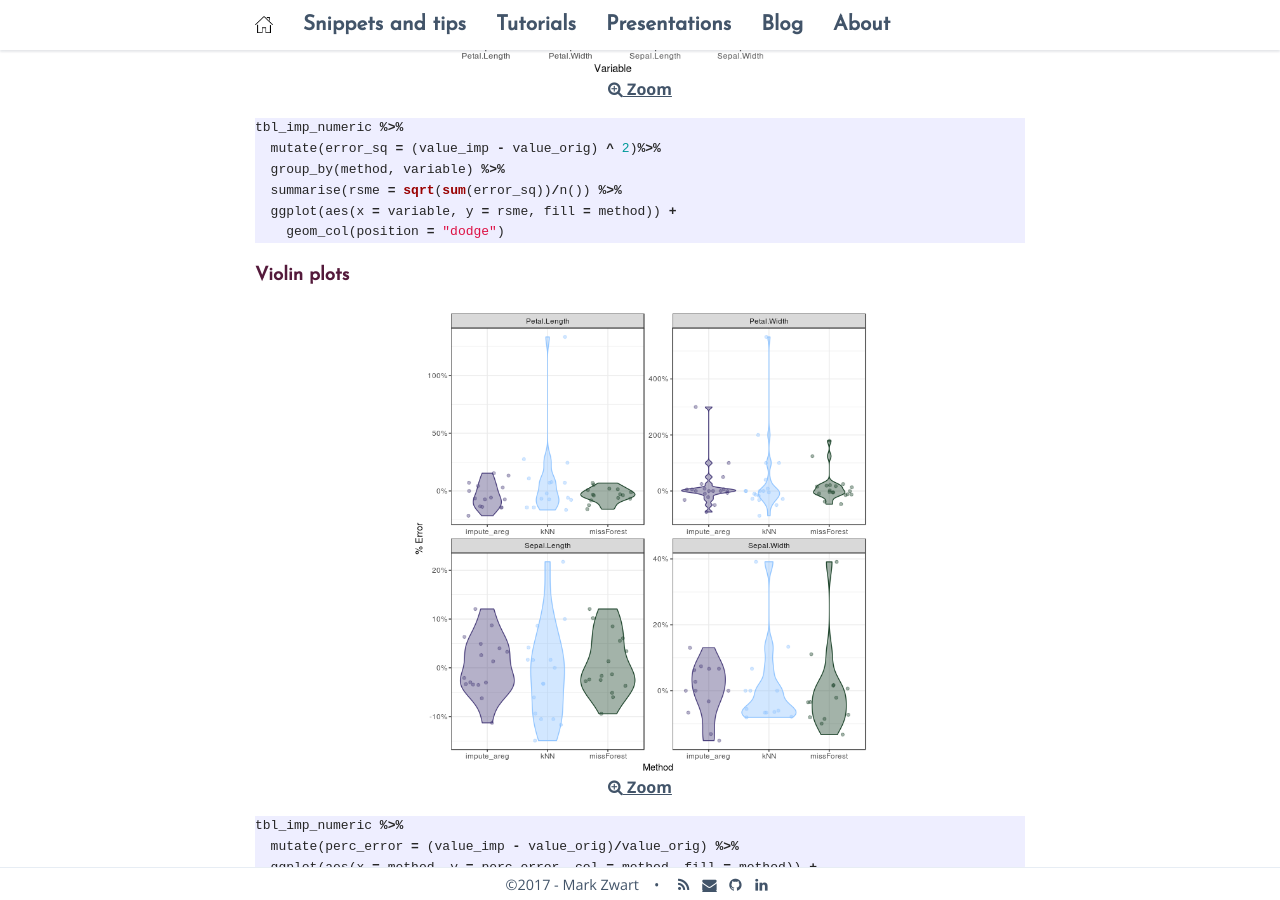
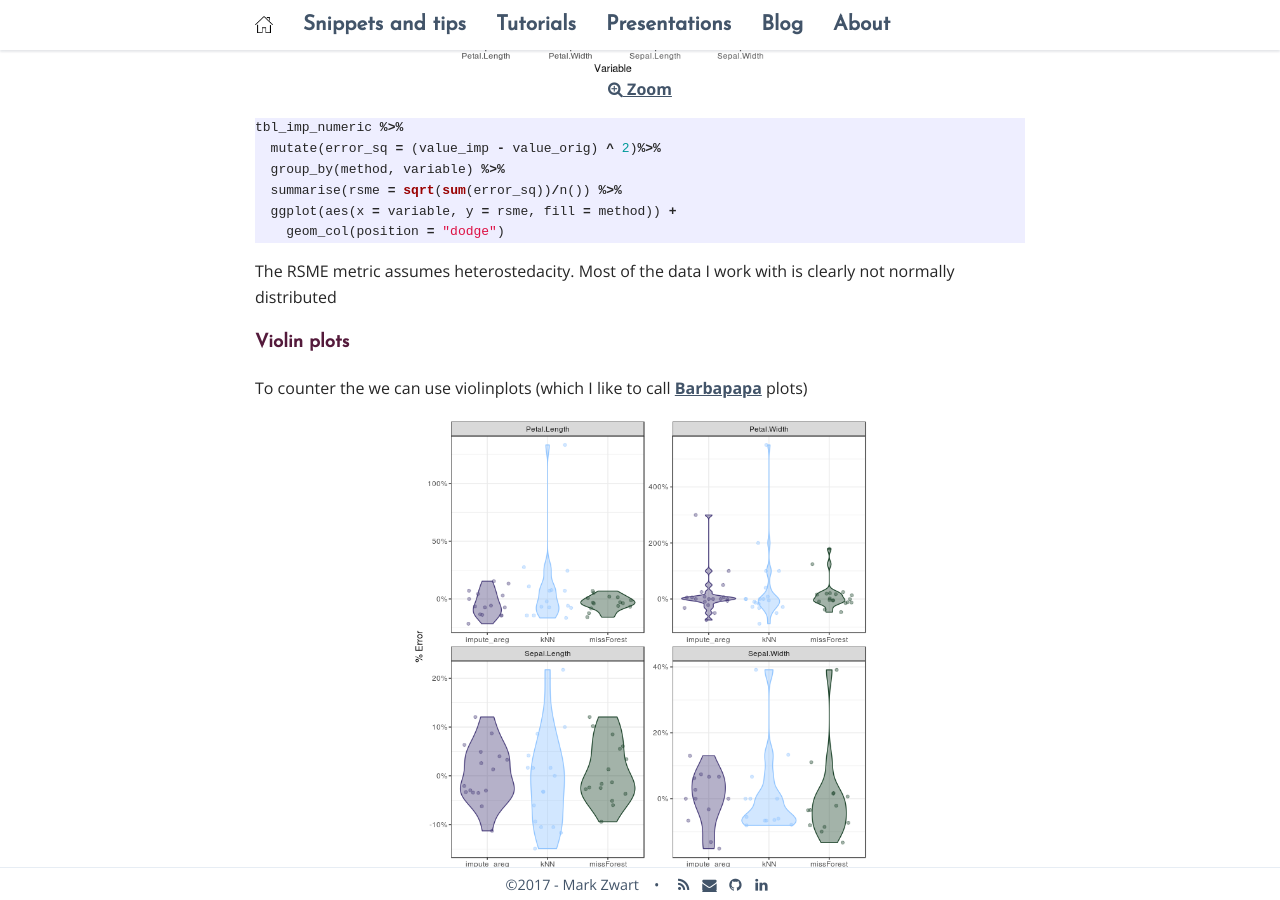
Before and after one commit to mark-me/mark-me.github.io, a Jekyll site: the page built from _pages/tutorials/impute-missings/impute-missings.md, in a window 1280 px wide and 900 px high, scrolled down 7080 px. Built offline with Jekyll 4.4.1, drawn with Linux system fonts in a browser that asks for light colours; nearby versions of some CDN libraries; comment, search, counter and statistics services are not loaded.

Commit message:
Update impute-missings.md

````diff
--- a/_pages/tutorials/impute-missings/impute-missings.md
+++ b/_pages/tutorials/impute-missings/impute-missings.md
@@ -250,9 +250,11 @@ tbl_imp_numeric %>%
   ggplot(aes(x = variable, y = rsme, fill = method)) +
     geom_col(position = "dodge")
 ```
+The RSME metric assumes heterostedacity. Most of the data I work with is clearly not normally distributed
 
 ### Violin plots
 
+To counter the we can use violinplots (which I like to call [Barbapapa](https://www.youtube.com/watch?v=4YTxfs-Tuaw) plots)
 {:refdef: style="text-align: center;"}
 <a href="/_pages/tutorials/impute-missings/evaluate-imputations-numerical-violin.png" target="_blank">
 <img src="/_pages/tutorials/impute-missings/evaluate-imputations-numerical-violin.png" alt="" width="459" height="466" align="center"/>
````
